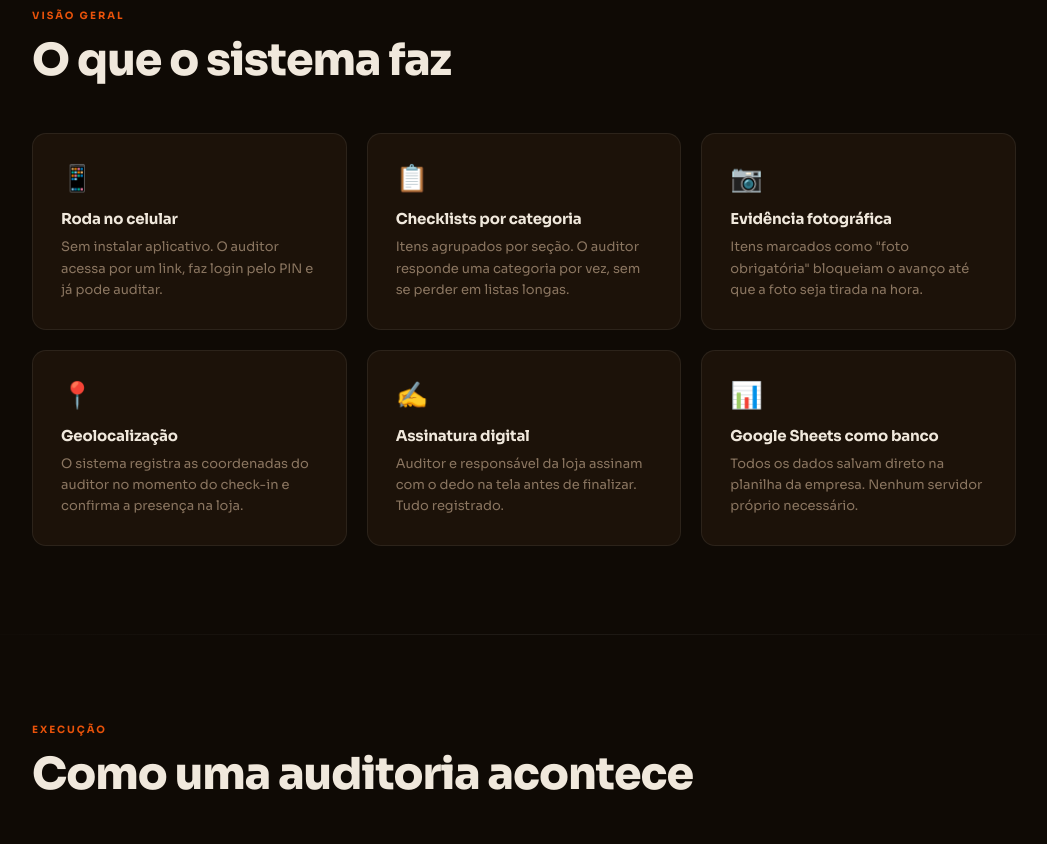
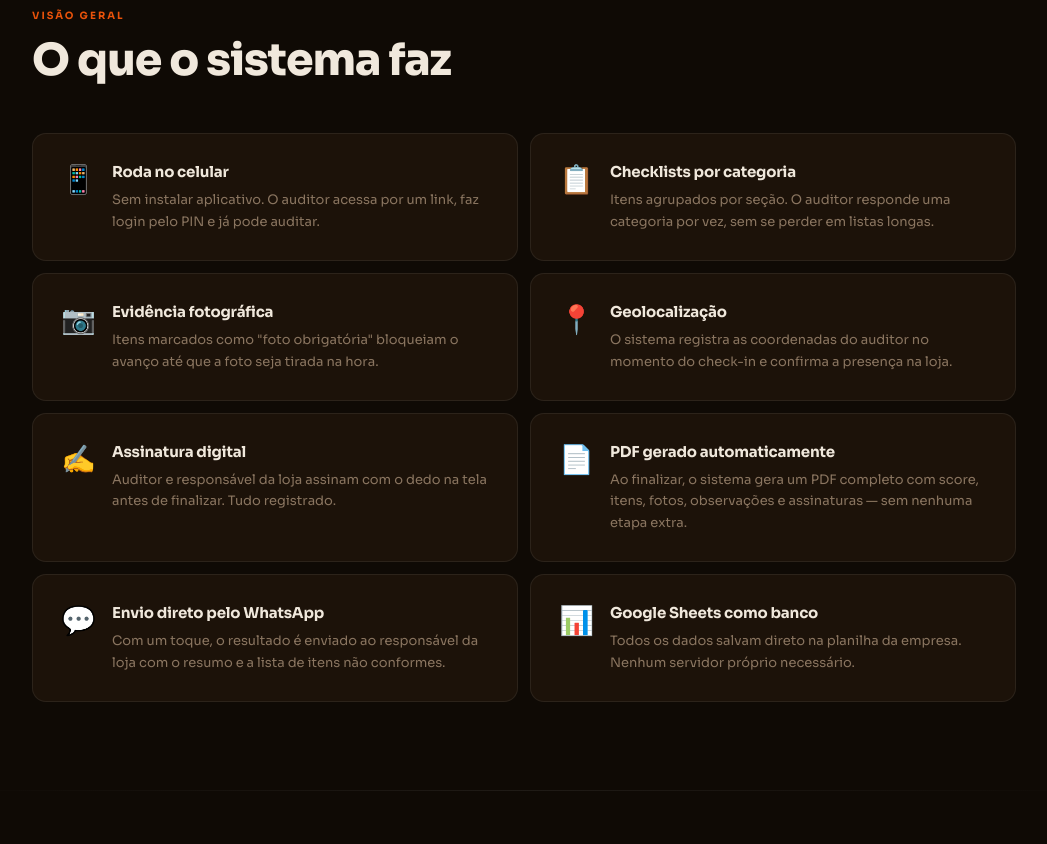
Before and after one commit to marcuslioba/site-auditoria-LanLan, a plain HTML site: page index.html in a window 1280 px wide. Shown: the part 880-1724 px from the top of the page, without its empty margins (116-1163 px from the left). Drawn offline with Linux system fonts and the light colour scheme.

Commit message:
Update index.html

```diff
--- a/index.html
+++ b/index.html
@@ -165,36 +165,46 @@ footer p{font-size:12px;color:var(--muted)}
 <div class="section">
   <div class="eyebrow">Visão geral</div>
   <div class="section-title">O que o sistema faz</div>
-  <div class="grid-3">
-    <div class="card">
-      <span class="card-icon">📱</span>
-      <h3>Roda no celular</h3>
-      <p>Sem instalar aplicativo. O auditor acessa por um link, faz login pelo PIN e já pode auditar.</p>
+  <div style="display:flex;flex-direction:column;gap:12px">
+    <div style="display:grid;grid-template-columns:1fr 1fr;gap:12px">
+      <div class="card" style="display:flex;align-items:flex-start;gap:16px">
+        <span style="font-size:28px;flex-shrink:0">📱</span>
+        <div><h3>Roda no celular</h3><p>Sem instalar aplicativo. O auditor acessa por um link, faz login pelo PIN e já pode auditar.</p></div>
+      </div>
+      <div class="card" style="display:flex;align-items:flex-start;gap:16px">
+        <span style="font-size:28px;flex-shrink:0">📋</span>
+        <div><h3>Checklists por categoria</h3><p>Itens agrupados por seção. O auditor responde uma categoria por vez, sem se perder em listas longas.</p></div>
+      </div>
     </div>
-    <div class="card">
-      <span class="card-icon">📋</span>
-      <h3>Checklists por categoria</h3>
-      <p>Itens agrupados por seção. O auditor responde uma categoria por vez, sem se perder em listas longas.</p>
+    <div style="display:grid;grid-template-columns:1fr 1fr;gap:12px">
+      <div class="card" style="display:flex;align-items:flex-start;gap:16px">
+        <span style="font-size:28px;flex-shrink:0">📷</span>
+        <div><h3>Evidência fotográfica</h3><p>Itens marcados como "foto obrigatória" bloqueiam o avanço até que a foto seja tirada na hora.</p></div>
+      </div>
+      <div class="card" style="display:flex;align-items:flex-start;gap:16px">
+        <span style="font-size:28px;flex-shrink:0">📍</span>
+        <div><h3>Geolocalização</h3><p>O sistema registra as coordenadas do auditor no momento do check-in e confirma a presença na loja.</p></div>
+      </div>
     </div>
-    <div class="card">
-      <span class="card-icon">📷</span>
-      <h3>Evidência fotográfica</h3>
-      <p>Itens marcados como "foto obrigatória" bloqueiam o avanço até que a foto seja tirada na hora.</p>
+    <div style="display:grid;grid-template-columns:1fr 1fr;gap:12px">
+      <div class="card" style="display:flex;align-items:flex-start;gap:16px">
+        <span style="font-size:28px;flex-shrink:0">✍️</span>
+        <div><h3>Assinatura digital</h3><p>Auditor e responsável da loja assinam com o dedo na tela antes de finalizar. Tudo registrado.</p></div>
+      </div>
+      <div class="card" style="display:flex;align-items:flex-start;gap:16px">
+        <span style="font-size:28px;flex-shrink:0">📄</span>
+        <div><h3>PDF gerado automaticamente</h3><p>Ao finalizar, o sistema gera um PDF completo com score, itens, fotos, observações e assinaturas — sem nenhuma etapa extra.</p></div>
+      </div>
     </div>
-    <div class="card">
-      <span class="card-icon">📍</span>
-      <h3>Geolocalização</h3>
-      <p>O sistema registra as coordenadas do auditor no momento do check-in e confirma a presença na loja.</p>
-    </div>
-    <div class="card">
-      <span class="card-icon">✍️</span>
-      <h3>Assinatura digital</h3>
-      <p>Auditor e responsável da loja assinam com o dedo na tela antes de finalizar. Tudo registrado.</p>
-    </div>
-    <div class="card">
-      <span class="card-icon">📊</span>
-      <h3>Google Sheets como banco</h3>
-      <p>Todos os dados salvam direto na planilha da empresa. Nenhum servidor próprio necessário.</p>
+    <div style="display:grid;grid-template-columns:1fr 1fr;gap:12px">
+      <div class="card" style="display:flex;align-items:flex-start;gap:16px">
+        <span style="font-size:28px;flex-shrink:0">💬</span>
+        <div><h3>Envio direto pelo WhatsApp</h3><p>Com um toque, o resultado é enviado ao responsável da loja com o resumo e a lista de itens não conformes.</p></div>
+      </div>
+      <div class="card" style="display:flex;align-items:flex-start;gap:16px">
+        <span style="font-size:28px;flex-shrink:0">📊</span>
+        <div><h3>Google Sheets como banco</h3><p>Todos os dados salvam direto na planilha da empresa. Nenhum servidor próprio necessário.</p></div>
+      </div>
     </div>
   </div>
 </div>
```
